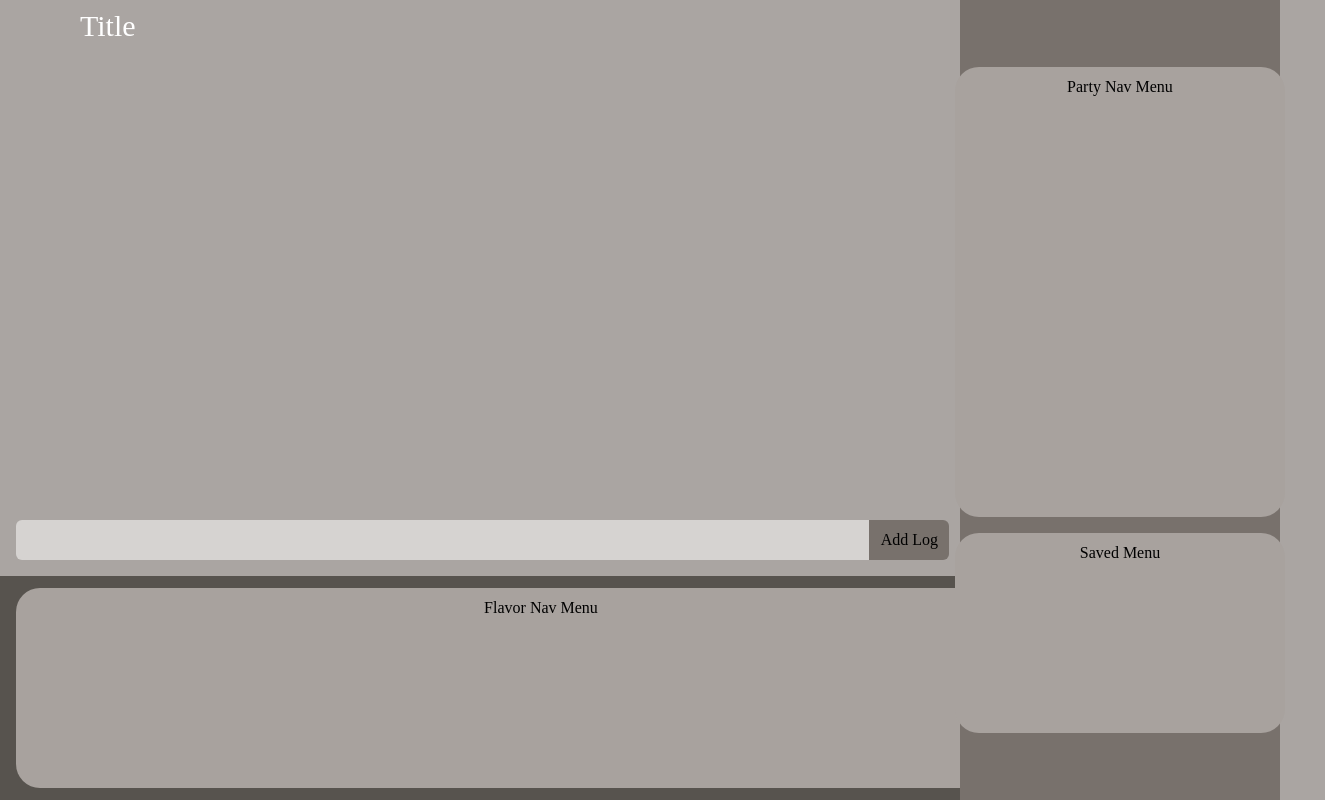
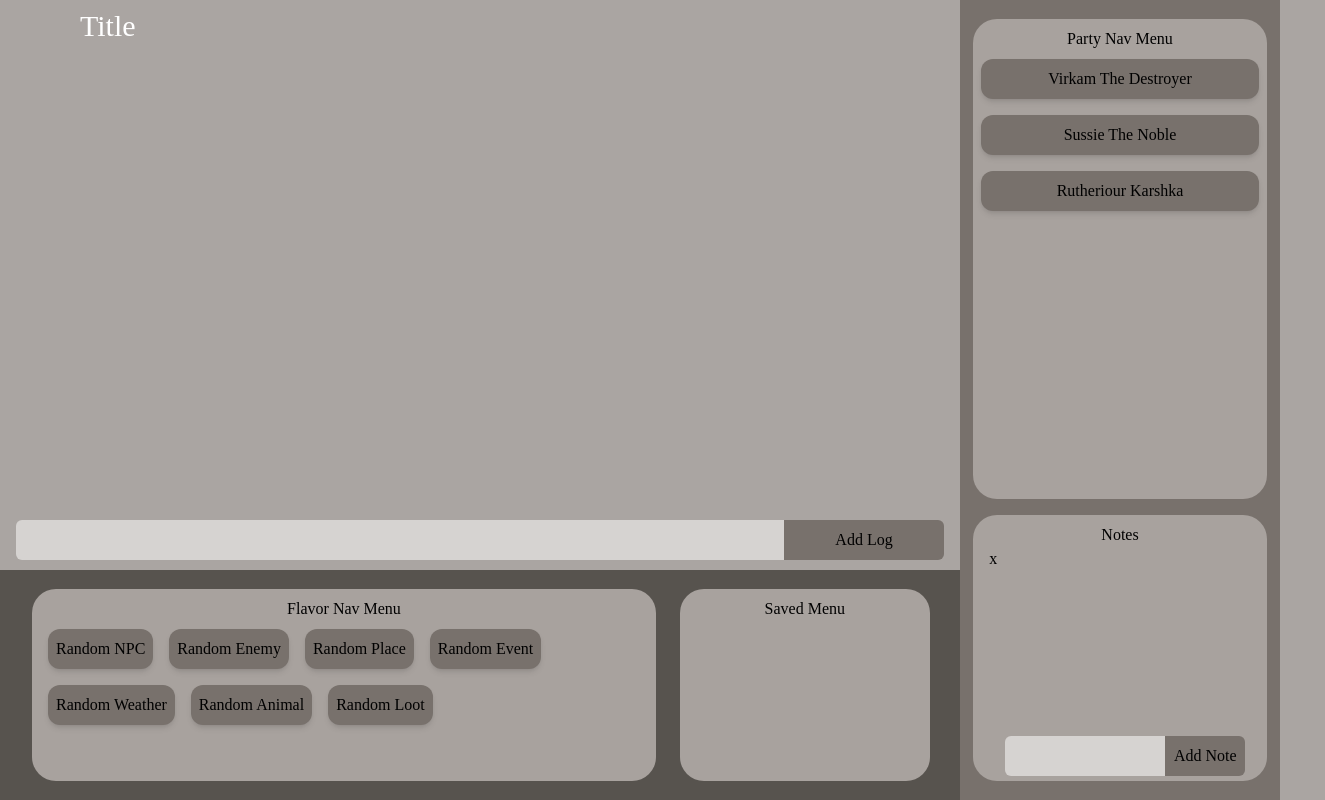
Before and after one commit to AndriwT/vnv, a Next.js app: page / in a window 1280 px wide. Shown: the whole page, 1325 px wide, since content can reach past the window. Built offline with nearby package versions, Linux system fonts and the light colour scheme; a web font is replaced by a local one.

Commit message:
layout and styling

```diff
--- /dev/null
+++ b/src/components/Button.tsx
@@ -0,0 +1,16 @@
+import { FC } from "react";
+
+interface ButtonProps {
+  label?: string;
+  playerName?: string;
+}
+
+const Button: FC<ButtonProps> = ({ label, playerName }) => {
+  return (
+    <button className="bg-stone-500 p-2 rounded-xl shadow-md m-2 hover:bg-stone-400 focus:bg-stone-600">
+      {label || playerName}
+    </button>
+  );
+};
+
+export default Button;
--- a/src/components/FlavorNav.tsx
+++ b/src/components/FlavorNav.tsx
@@ -1,8 +1,23 @@
-const FlavorNav = () => {
+import Button from "./Button";
+import { FunctionComponent, PropsWithChildren } from "react";
+
+const FlavorNav: React.FC = () => {
   return (
-    <div className="bg-stone-600 flex flex-col justify-center pl-4 w-full h-56 absolute bottom-0">
-      <div className="bg-stone-400 h-[200px] w-[1050px] rounded-3xl">
+    <div className="bg-stone-600 flex items-center pl-8 w-full h-[230px] absolute bottom-0">
+      <div className="bg-stone-400 h-5/6 w-6/12 rounded-3xl">
         <h1 className="text-center pt-2">Flavor Nav Menu</h1>
+        <div className="ml-2">
+          <Button label="Random NPC" />
+          <Button label="Random Enemy" />
+          <Button label="Random Place" />
+          <Button label="Random Event" />
+          <Button label="Random Weather" />
+          <Button label="Random Animal" />
+          <Button label="Random Loot" />
+        </div>
+      </div>
+      <div className="bg-stone-400 h-5/6 w-1/5 ml-6 rounded-3xl">
+        <h1 className="text-center pt-2">Saved Menu</h1>
       </div>
     </div>
   );
--- a/src/components/PartyNav.tsx
+++ b/src/components/PartyNav.tsx
@@ -1,11 +1,64 @@
+import { ChangeEvent, KeyboardEvent, useState } from "react";
+import Button from "./Button";
+
 const PartyNav = () => {
+  const [note, setNote] = useState("");
+  const [notes, setNotes] = useState([""]);
+
+  const handleNoteChange = (e: ChangeEvent<HTMLInputElement>) => {
+    setNote(e.target.value);
+  };
+
+  const addNote = () => {
+    setNotes([...notes, note]);
+  };
+
+  const handleKeyDown = (e: KeyboardEvent<HTMLInputElement>) => {
+    if (e.key === "Enter") {
+      addNote();
+    }
+  };
+
   return (
     <div className="bg-stone-500 flex flex-col items-center justify-center w-1/4 h-full absolute right-0">
-      <div className="bg-stone-400 h-[450px] w-[330px] rounded-3xl">
+      <div className="bg-stone-400 h-3/5 w-11/12 rounded-3xl">
         <h1 className="text-center pt-2">Party Nav Menu</h1>
+        <div className="flex flex-col">
+          <Button playerName="Virkam The Destroyer" />
+          <Button playerName="Sussie The Noble" />
+          <Button playerName="Rutheriour Karshka" />
+        </div>
       </div>
-      <div className="bg-stone-400 h-[200px] w-[330px] mt-4 rounded-3xl">
-        <h1 className="text-center pt-2">Saved Menu</h1>
+      <div className="bg-stone-400 h-2/6 w-11/12 mt-4 rounded-3xl">
+        <h1 className="text-center pt-2">Notes</h1>
+        {notes?.map((note, index) => (
+          <div className="ml-4">
+            <div key={index}>
+              <p>{note}</p>
+              <button
+                onClick={() => {
+                  delete notes[index];
+                }}
+              >
+                x
+              </button>
+            </div>
+          </div>
+        ))}
+        <div className="w-full flex ml-8 absolute bottom-6">
+          <input
+            className="bg-stone-300 rounded-l-md focus:outline-none w-3/6"
+            onChange={handleNoteChange}
+            value={note}
+            onKeyDown={handleKeyDown}
+          />
+          <button
+            className="bg-stone-500 rounded-r-md w-1/4 p-2 hover:bg-stone-400 focus:bg-stone-600"
+            onClick={addNote}
+          >
+            Add Note
+          </button>
+        </div>
       </div>
     </div>
   );
--- a/src/pages/index.tsx
+++ b/src/pages/index.tsx
@@ -45,15 +45,15 @@ export default function Home() {
             <p>{log}</p>
           </div>
         ))}
-        <div className="fixed bottom-60 w-full">
+        <div className="fixed bottom-60 w-9/12">
           <input
-            className="bg-stone-300 p-2 rounded-l-md focus:outline-none w-2/3"
+            className="bg-stone-300 p-2 rounded-l-md focus:outline-none w-4/5"
             onChange={handleLogChange}
             value={log}
             onKeyDown={handleKeyDown}
           />
           <button
-            className="bg-stone-500 rounded-r-md p-2 w-20"
+            className="bg-stone-500 rounded-r-md p-2 w-1/6 hover:bg-stone-400 focus:bg-stone-600"
             onClick={addLog}
           >
             Add Log
```
Also changed, not shown: src/components/PartyMemberButton.tsx (added).
